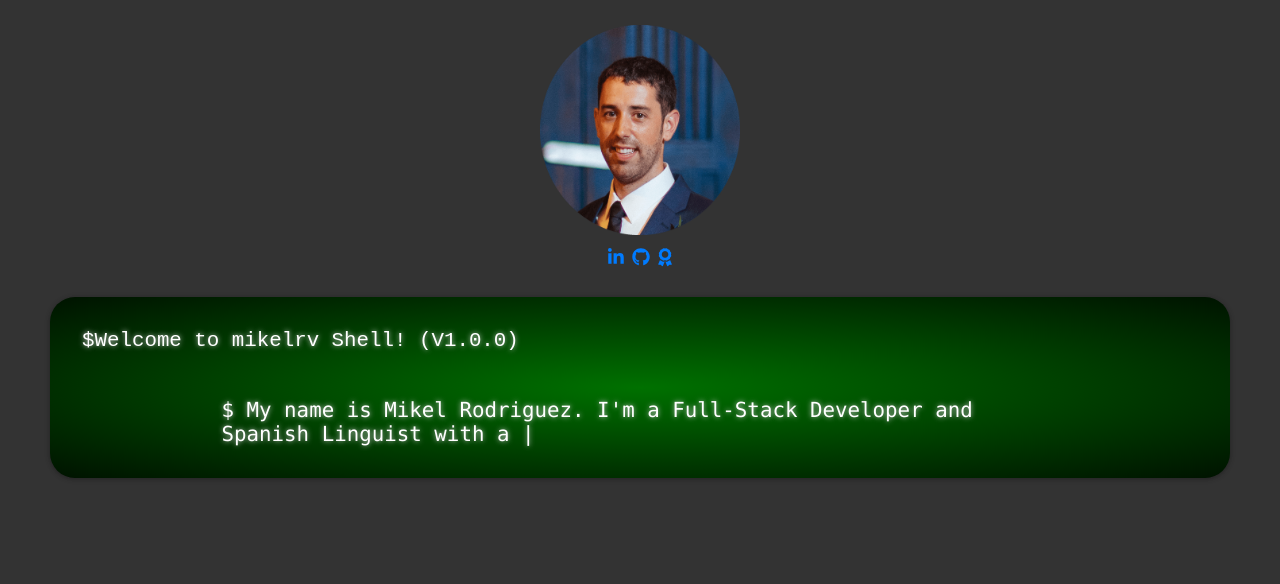
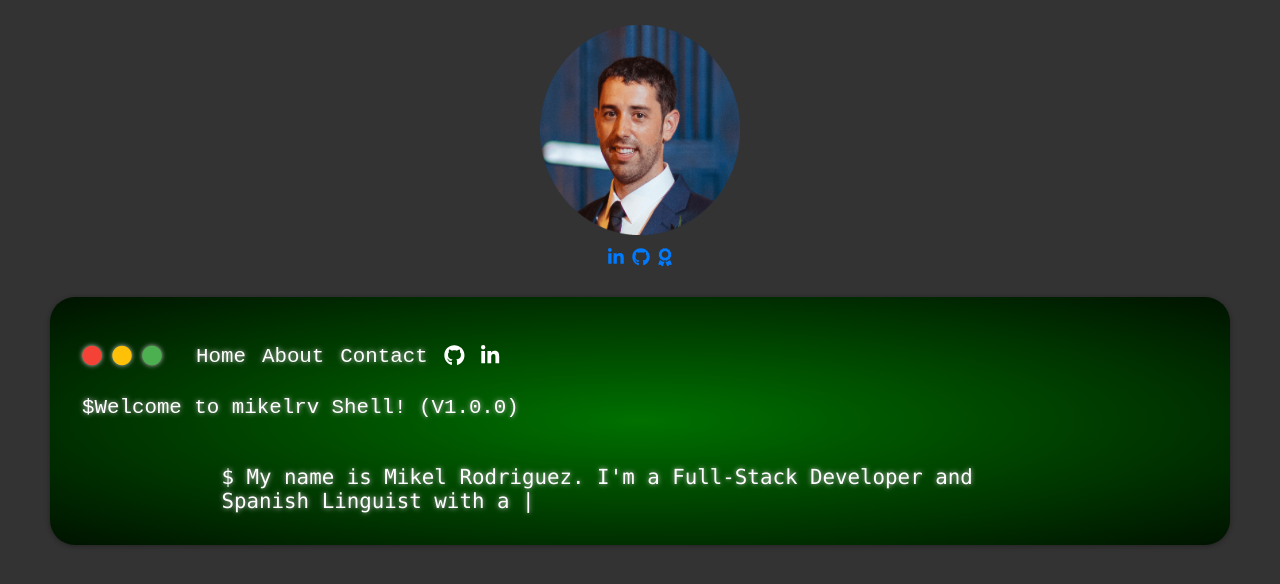
Before and after one commit to MikelTafalla/mikelrv, a React (Create React App) app: page / in a window 1280 px wide. Shown: the top 584 px of the page. Built offline with nearby package versions, Linux system fonts and the light colour scheme.

Commit message:
adds navbar that blends in shell terminal landing page

```diff
--- a/package.json
+++ b/package.json
@@ -15,6 +15,7 @@
     "react": "^17.0.1",
     "react-dom": "^17.0.1",
     "react-fluid-animation": "^1.0.1",
+    "react-router-dom": "^5.2.0",
     "react-scripts": "4.0.1",
     "react-typist": "^2.0.5",
     "web-vitals": "^0.2.4"
--- a/public/index.html
+++ b/public/index.html
@@ -25,6 +25,7 @@
       Learn how to configure a non-root public URL by running `npm run build`.
     -->
     <link href="https://cdn.jsdelivr.net/npm/bootstrap@5.0.0-beta1/dist/css/bootstrap.min.css" rel="stylesheet" integrity="sha384-giJF6kkoqNQ00vy+HMDP7azOuL0xtbfIcaT9wjKHr8RbDVddVHyTfAAsrekwKmP1" crossorigin="anonymous">
+
     <title>React App</title>
   </head>
   <body>
@@ -40,5 +41,9 @@
       To begin the development, run `npm start` or `yarn start`.
       To create a production bundle, use `npm run build` or `yarn build`.
     -->
+    <script src="https://code.jquery.com/jquery-3.3.1.slim.min.js" integrity="sha384-q8i/X+965DzO0rT7abK41JStQIAqVgRVzpbzo5smXKp4YfRvH+8abtTE1Pi6jizo" crossorigin="anonymous"></script>
+    <script src="https://cdnjs.cloudflare.com/ajax/libs/popper.js/1.14.7/umd/popper.min.js" integrity="sha384-UO2eT0CpHqdSJQ6hJty5KVphtPhzWj9WO1clHTMGa3JDZwrnQq4sF86dIHNDz0W1" crossorigin="anonymous"></script>
+    <script src="https://stackpath.bootstrapcdn.com/bootstrap/4.3.1/js/bootstrap.min.js" integrity="sha384-JjSmVgyd0p3pXB1rRibZUAYoIIy6OrQ6VrjIEaFf/nJGzIxFDsf4x0xIM+B07jRM" crossorigin="anonymous"></script>
   </body>
+
 </html>
--- a/src/App.js
+++ b/src/App.js
@@ -1,10 +1,22 @@
 import React from "react";
+import { BrowserRouter as Router, Route } from "react-router-dom";
 import './App.css';
+// import Navbar from "./components/navbar"
 import LandingPG from "./pages/landingPg";
 
 function App() {
   return (
-    <LandingPG />
+    <Router>
+    <div>
+      {/* <Navbar /> */}
+        <Route exact path="/" component={LandingPG} />
+        <Route exact path="/home" component={LandingPG} />
+        {/* <Route exact path="/about" component={About} />
+        <Route exact path="/contact" component={Contact} />  */}
+      {/* <Footer /> */}
+    </div>
+
+  </Router>
   );
 }
 
--- a/src/components/landing.js
+++ b/src/components/landing.js
@@ -3,13 +3,15 @@ import Typist from "react-typist";
 import { FontAwesomeIcon } from '@fortawesome/react-fontawesome';
 import { faGithub, faLinkedinIn } from '@fortawesome/free-brands-svg-icons';
 import { MDBIcon } from "mdbreact";
-import "./landing.css"
+import "./landing.css";
+import Navbar from "./navbar"
 
 
 const ShellTerminal = () => {
 
     return (
         <React.Fragment>
+
             <div className="text-center">
                 <img src={require("../assets/images/MikelColumn.png").default} className="rounded" alt="mikel" />
                 <ul className="social-list list-inline py-2 mx-auto">
@@ -32,6 +34,7 @@ const ShellTerminal = () => {
 
             </div>
             <div className="Typist bash">
+            <Navbar />
                 $Welcome to mikelrv Shell! (V1.0.0)
                 <br></br>
                 <br></br>
--- /dev/null
+++ b/src/components/navbar.css
@@ -0,0 +1,9 @@
+.pr-3 {
+    padding-right: 10px
+}
+.navbar {
+    border: none !important;
+    outline: none !important;
+    box-shadow: none !important;
+    margin-bottom: 10px;
+}
--- /dev/null
+++ b/src/components/navbar.js
@@ -0,0 +1,65 @@
+import React from "react";
+import { Link } from "react-router-dom";
+import { FontAwesomeIcon } from '@fortawesome/react-fontawesome';
+import { faGithub, faLinkedinIn } from '@fortawesome/free-brands-svg-icons';
+import { MDBIcon } from "mdbreact";
+import "./navbar.css"
+
+// Depending on the current path, this component sets the "active" class on the appropriate navigation link item
+const Navbar = () => {
+    return (
+        <nav className="navbar navbar-expand-lg navbar-transparent bg-transparent">
+            <button className="navbar-toggler" type="button" data-toggle="collapse" data-target="#navbarTogglerDemo03" aria-controls="navbarTogglerDemo03" aria-expanded="false" aria-label="Toggle navigation">
+                <span><MDBIcon icon="bars" size="2x" /></span>
+            </button>
+            <div className="navbar-brand">
+                <MDBIcon icon="circle" className="red-text pr-3" />
+                <MDBIcon icon="circle" className="amber-text pr-3" />
+                <MDBIcon icon="circle" className="green-text pr-3" />
+            </div>
+
+            <div className="collapse navbar-collapse" id="navbarTogglerDemo03">
+                <ul className="navbar-nav mr-auto mt-2 mt-lg-0">
+                    <li className="nav-item">
+                        <Link
+                            to="/"
+                            className={
+                                window.location.pathname === "/" || window.location.pathname === "/home"
+                                    ? "nav-link active"
+                                    : "nav-link"
+                            }
+                        >
+                            Home
+            </Link>
+                    </li>
+                    <li className="nav-item">
+                        <Link
+                            to="/about"
+                            className={window.location.pathname === "/about" ? "nav-link active" : "nav-link"}
+                        >
+                            About
+            </Link>
+                    </li>
+                    <li className="nav-item">
+                        <Link
+                            to="/contact"
+                            className={window.location.pathname === "/contact" ? "nav-link active" : "nav-link"}
+                        >
+                            Contact
+            </Link>
+                    </li>
+                    {/* ------ */}
+                    <li className="nav-item">
+                        <a className="nav-link active" target="_blank" rel="noopener noreferrer" href="https://github.com/MikelTafalla"><FontAwesomeIcon icon={faGithub} /></a>
+                    </li>
+
+                    <li className="nav-item">
+                        <a className="nav-link active" target="_blank" rel="noopener noreferrer" href="https://www.linkedin.com/in/mikel-rodriguez-villar/"><FontAwesomeIcon icon={faLinkedinIn} /></a>
+                    </li>
+                </ul>
+            </div>
+        </nav>
+    );
+}
+
+export default Navbar;
```
Also changed, not shown: 1 other file (tests, documents, lock files or other folders).
